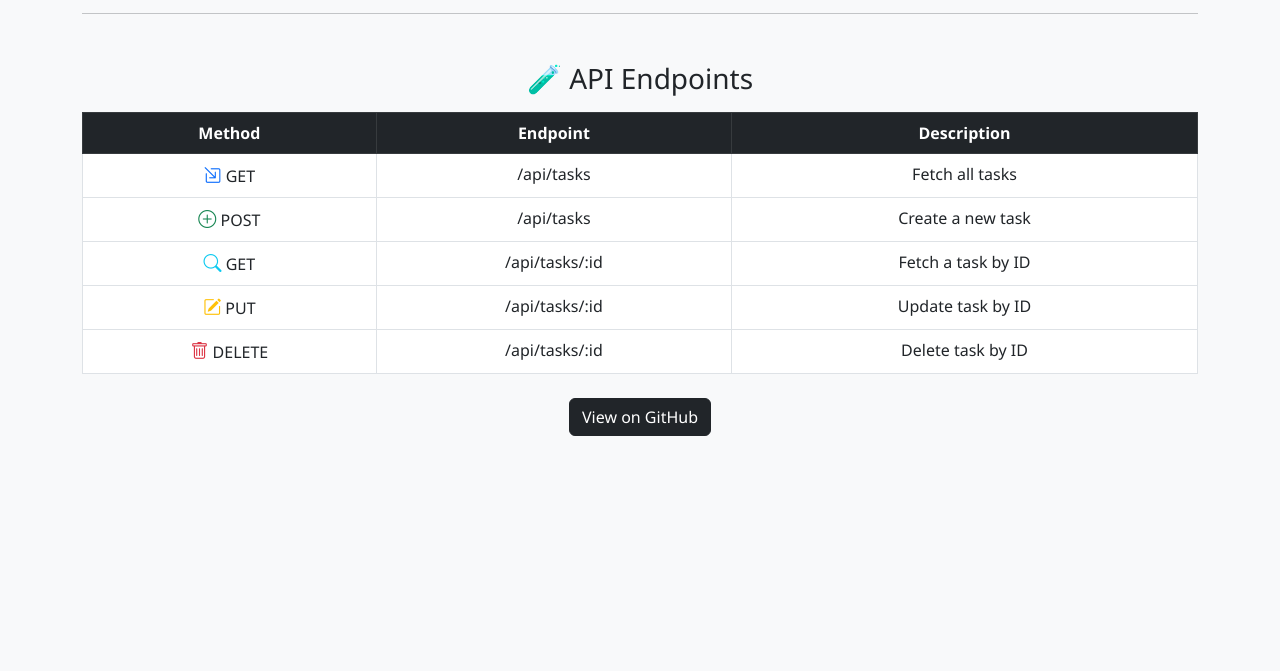
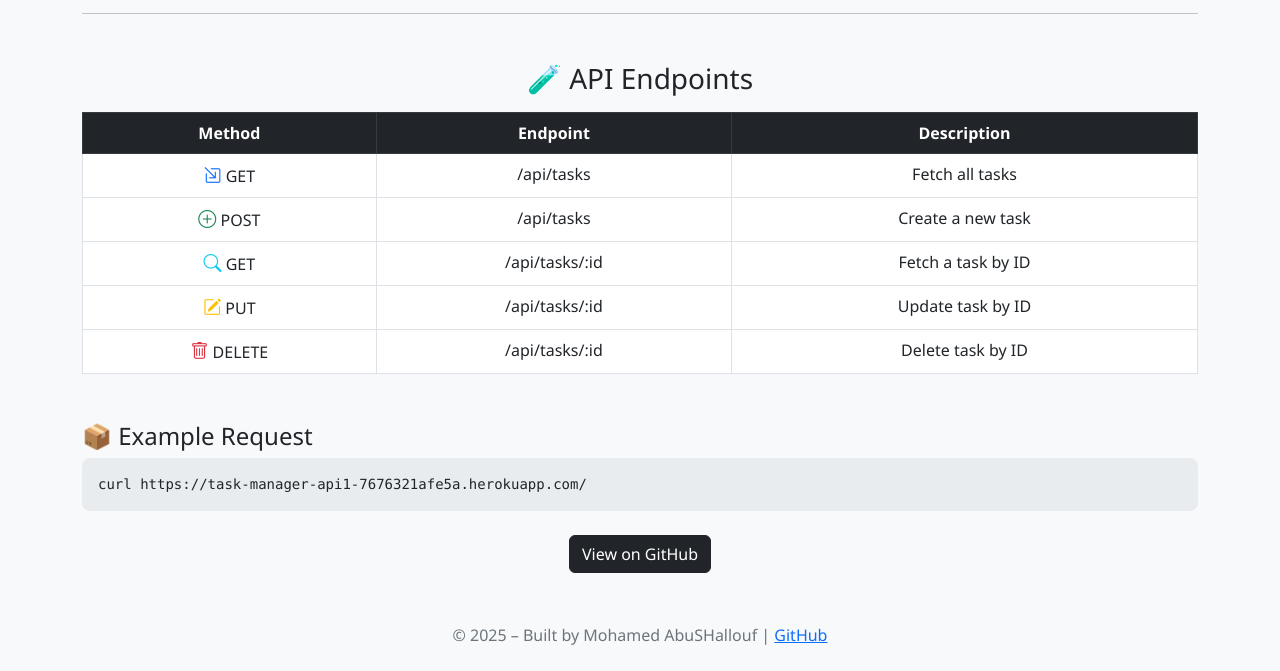
Before and after one commit to Mohd2040/task-manager-api, a website: page public/index.html in a window 1280 px wide. Shown: the part 129-800 px from the top of the page. Drawn offline with nearby package versions, Linux system fonts and the light colour scheme.

Commit message:
Update index.html

```diff
--- a/public/index.html
+++ b/public/index.html
@@ -3,13 +3,34 @@
 <head>
   <meta charset="UTF-8" />
   <meta name="viewport" content="width=device-width, initial-scale=1.0"/>
-  <title>Task Manager API</title>
+  <title>Task Manager API | Node.js + MongoDB</title>
+  <meta name="description" content="A simple REST API to manage tasks built with Node.js, Express, and MongoDB. View API endpoints and project details.">
   <link rel="stylesheet" href="https://cdn.jsdelivr.net/npm/bootstrap@5.3.0/dist/css/bootstrap.min.css">
+  <link rel="stylesheet" href="https://cdn.jsdelivr.net/npm/bootstrap-icons@1.10.5/font/bootstrap-icons.css">
   <style>
-    body { background-color: #f8f9fa; font-family: 'Segoe UI', sans-serif; }
-    .container { padding-top: 40px; }
-    h1 { color: #0d6efd; }
-    table i { font-size: 18px; color: #198754; }
+    body {
+      background-color: #f8f9fa;
+      font-family: 'Segoe UI', sans-serif;
+    }
+    .container {
+      padding-top: 40px;
+    }
+    h1 {
+      color: #0d6efd;
+    }
+    table i {
+      font-size: 18px;
+      color: #198754;
+    }
+    pre {
+      background-color: #e9ecef;
+      padding: 1rem;
+      border-radius: 0.5rem;
+    }
+    footer {
+      margin-top: 50px;
+      color: #6c757d;
+    }
   </style>
 </head>
 <body>
@@ -57,13 +78,20 @@
       </tbody>
     </table>
 
-    <p class="mt-4">
+    <div class="mt-5 text-start">
+      <h4>📦 Example Request</h4>
+      <pre><code>curl https://task-manager-api1-7676321afe5a.herokuapp.com/</code></pre>
+    </div>
+
+    <p class="mt-4 text-center">
       <a href="https://github.com/Mohd2040/task-manager-api" target="_blank" class="btn btn-dark">
         View on GitHub
       </a>
     </p>
+
+    <footer class="text-center">
+      © 2025 – Built by Mohamed AbuSHallouf | <a href="https://github.com/Mohd2040" target="_blank">GitHub</a>
+    </footer>
   </div>
-
-  <link rel="stylesheet" href="https://cdn.jsdelivr.net/npm/bootstrap-icons@1.10.5/font/bootstrap-icons.css">
 </body>
 </html>
```
